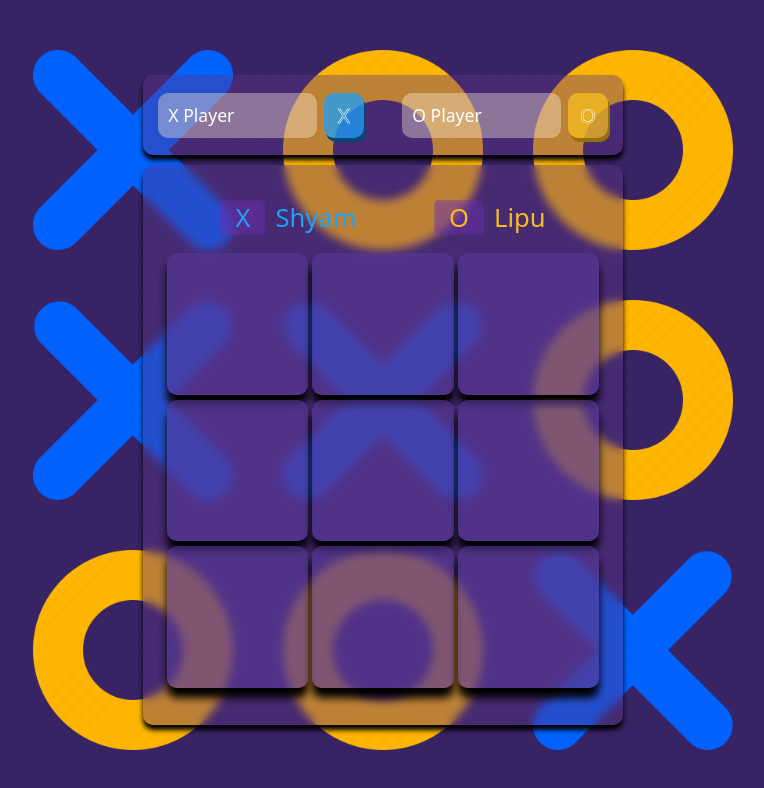
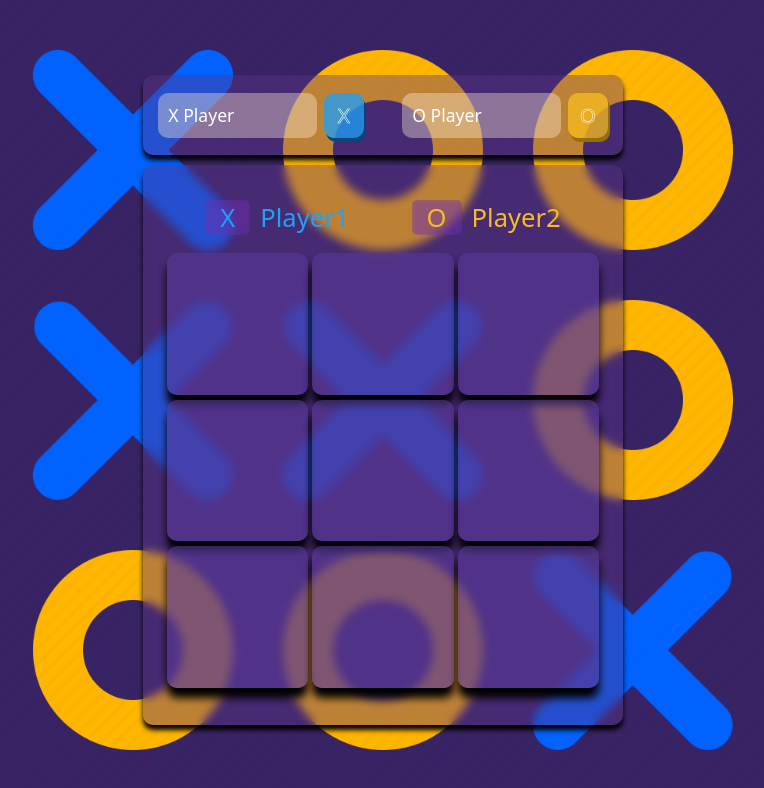
Before and after one commit to Entrepreneur-Shyam/Tic-Tac-Toe, a plain HTML site: page index.html in a window 1280 px wide. Shown: the whole page, without its empty margins (257-1021 px from the left). Drawn offline with Linux system fonts and the light colour scheme; a web font is replaced by a local one.

Commit message:
Update index.html

```diff
--- a/index.html
+++ b/index.html
@@ -35,12 +35,12 @@
 
                 <div class="player-x title">
                     <span>X</span>
-                    <h3>Shyam</h3>
+                    <h3>Player1</h3>
                 </div>
 
                 <div class="player-o title">
                     <span>O</span>
-                    <h3>Lipu</h3>
+                    <h3>Player2</h3>
                 </div>
 
             </div>
```
